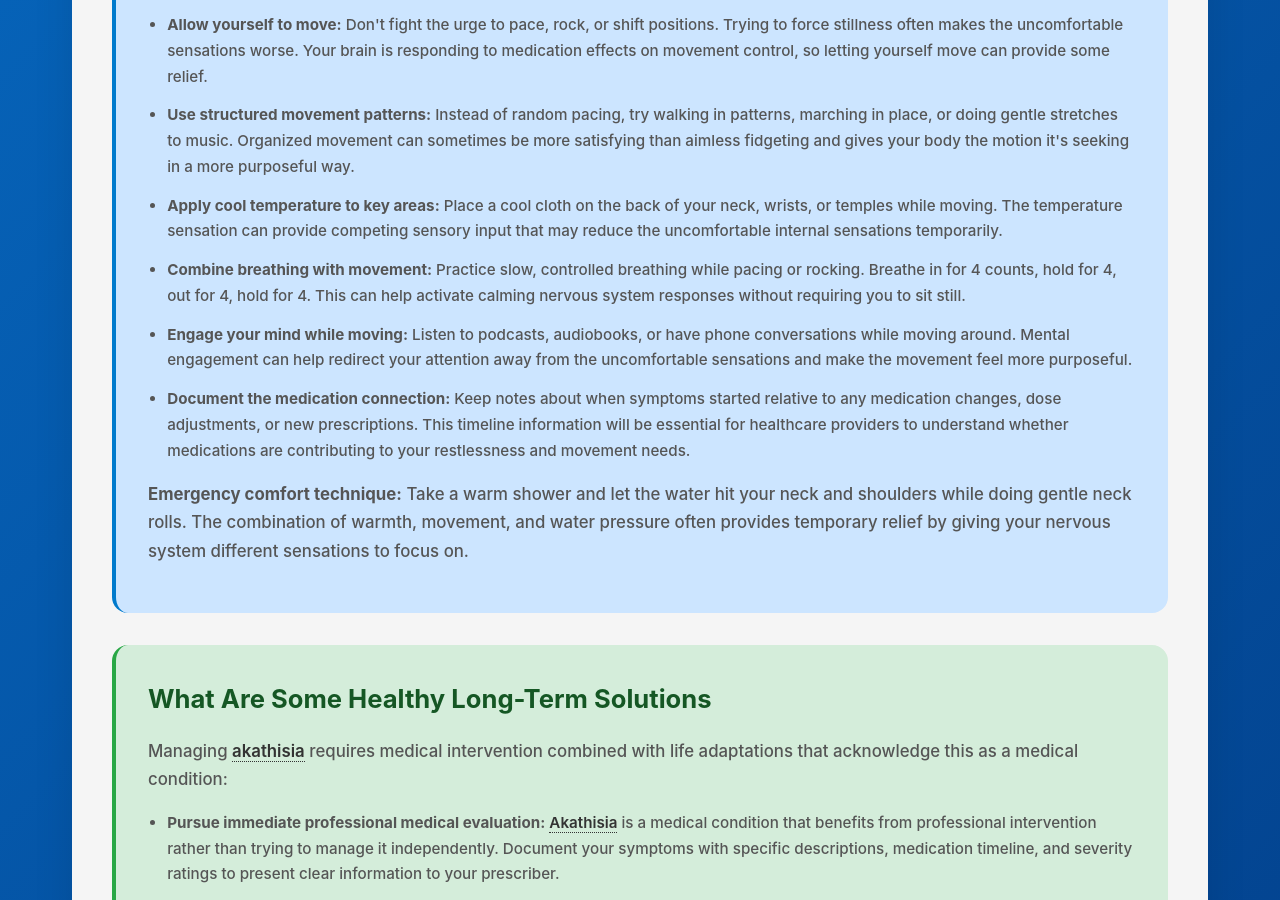
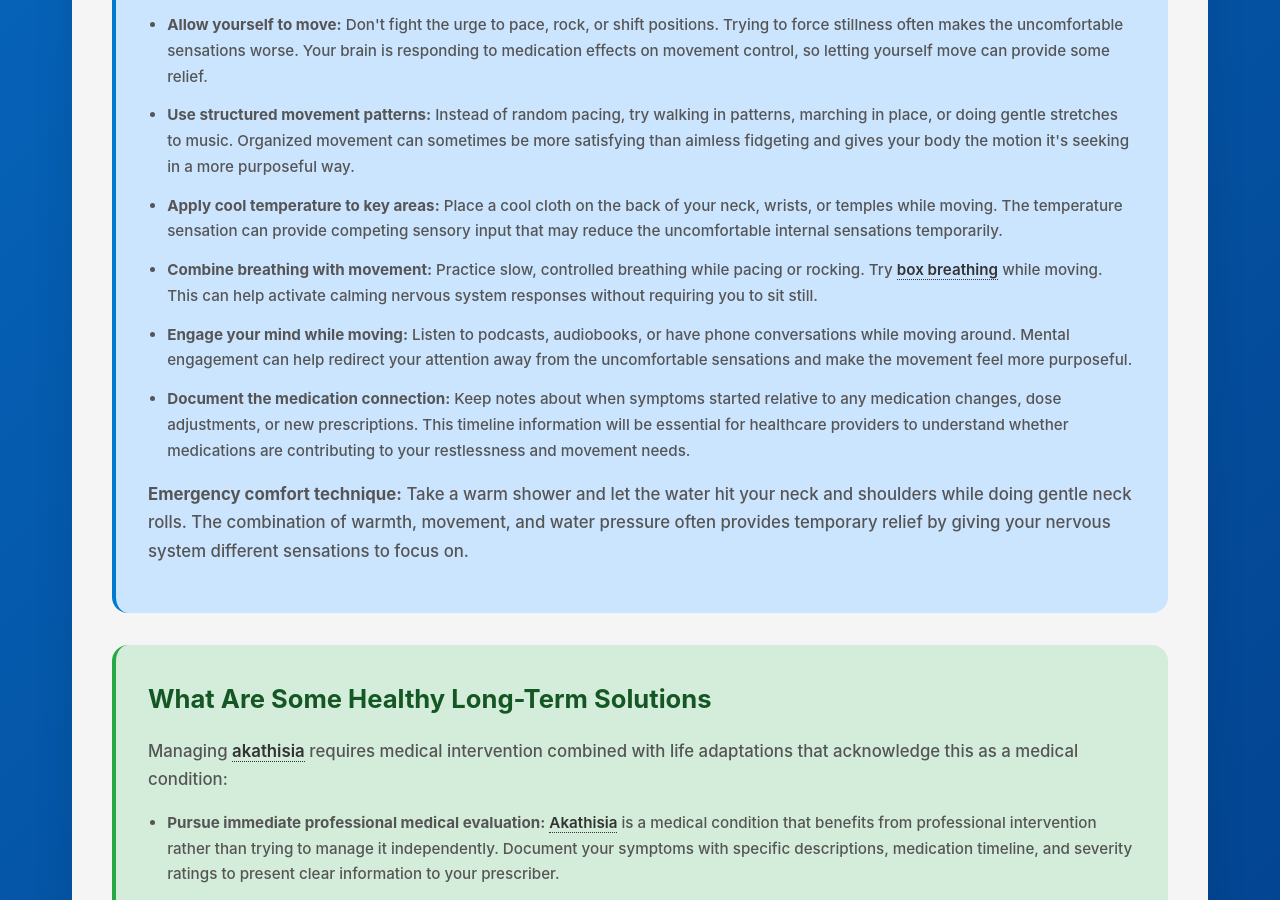
Before and after one commit to neurodivergent-survival-guide/neurodivergent-survival-guide, a Jekyll site: the page built from struggles/akathisia.html, in a window 1280 px wide and 900 px high, scrolled down 2550 px. Built offline with Jekyll 4.4.1, drawn with Linux system fonts in a browser that asks for light colours.

Commit message:
Update akathisia.html

```diff
--- a/struggles/akathisia.html
+++ b/struggles/akathisia.html
@@ -66,7 +66,7 @@ search_terms: ["can't sit still", "restless medication", "medicine making pace",
             <li><strong>Allow yourself to move:</strong> Don't fight the urge to pace, rock, or shift positions. Trying to force stillness often makes the uncomfortable sensations worse. Your brain is responding to medication effects on movement control, so letting yourself move can provide some relief.</li>
             <li><strong>Use structured movement patterns:</strong> Instead of random pacing, try walking in patterns, marching in place, or doing gentle stretches to music. Organized movement can sometimes be more satisfying than aimless fidgeting and gives your body the motion it's seeking in a more purposeful way.</li>
             <li><strong>Apply cool temperature to key areas:</strong> Place a cool cloth on the back of your neck, wrists, or temples while moving. The temperature sensation can provide competing sensory input that may reduce the uncomfortable internal sensations temporarily.</li>
-            <li><strong>Combine breathing with movement:</strong> Practice slow, controlled breathing while pacing or rocking. Breathe in for 4 counts, hold for 4, out for 4, hold for 4. This can help activate calming nervous system responses without requiring you to sit still.</li>
+            <li><strong>Combine breathing with movement:</strong> Practice slow, controlled breathing while pacing or rocking. Try <span class="jargon">box breathing<span class="tooltip">A breathing technique involving equal counts of inhaling, holding breath, exhaling, and holding empty - commonly 4 counts each</span></span> while moving. This can help activate calming nervous system responses without requiring you to sit still.</li>
             <li><strong>Engage your mind while moving:</strong> Listen to podcasts, audiobooks, or have phone conversations while moving around. Mental engagement can help redirect your attention away from the uncomfortable sensations and make the movement feel more purposeful.</li>
             <li><strong>Document the medication connection:</strong> Keep notes about when symptoms started relative to any medication changes, dose adjustments, or new prescriptions. This timeline information will be essential for healthcare providers to understand whether medications are contributing to your restlessness and movement needs.</li>
         </ul>
```
